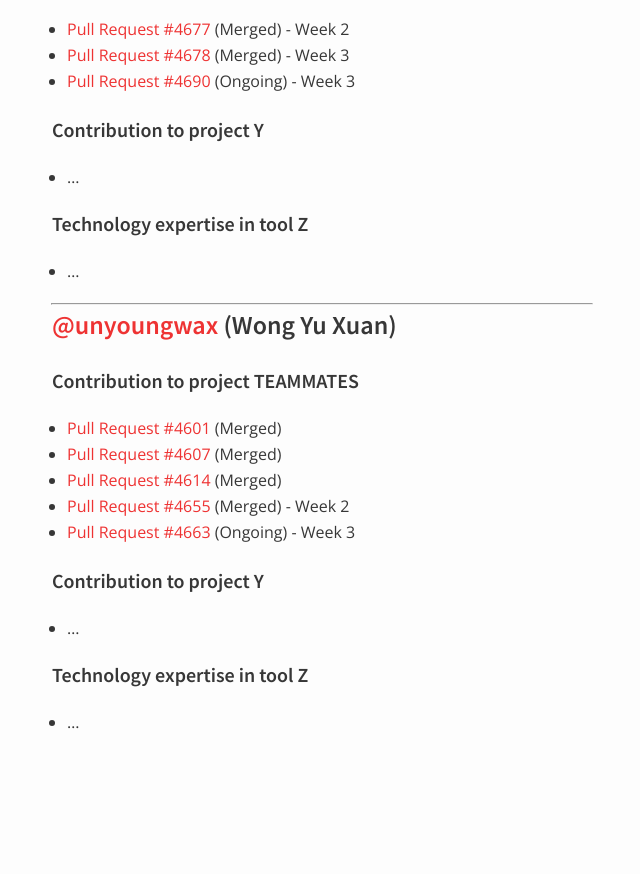
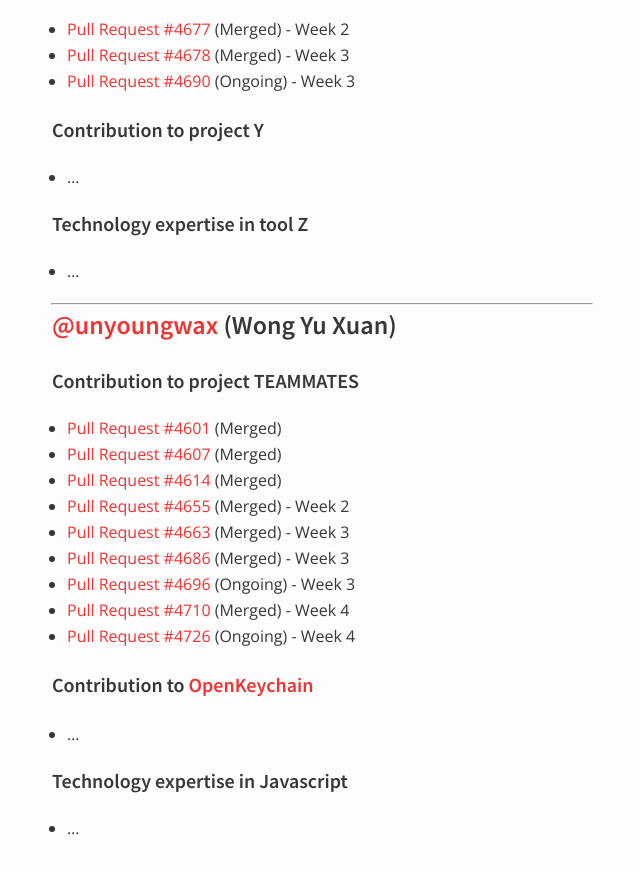
Before and after one commit to nus-oss/cs3281-AY1516S2-website, a Jekyll site: the page built from teams/teammates.md, in a window 1280 px wide and 900 px high, scrolled down 2094 px. Shown: the top 874 px of the window, without its empty margins (318-958 px from the left). Built offline with Jekyll 4.4.1, drawn with Linux system fonts in a browser that asks for light colours; before the commit the page ends 2888 px from its top, so only the background shows below that; some of the changed text lies outside the part shown.

Commit message:
Update Yu Xuan's progress, expertise & minor project

```diff
--- a/teams/teammates.md
+++ b/teams/teammates.md
@@ -18,7 +18,7 @@
    - Technology Expertise:
 
  - [@unyoungwax](https://github.com/unyoungwax) (Wong Yu Xuan)
-   - Technology Expertise:
+   - Technology Expertise: Javascript
 
 ## Workplan
 
@@ -93,10 +93,14 @@
  * [Pull Request #4607](https://github.com/TEAMMATES/repo/pull/4607) (Merged)
  * [Pull Request #4614](https://github.com/TEAMMATES/repo/pull/4614) (Merged)
  * [Pull Request #4655](https://github.com/TEAMMATES/repo/pull/4655) (Merged) - Week 2
- * [Pull Request #4663](https://github.com/TEAMMATES/repo/pull/4663) (Ongoing) - Week 3
+ * [Pull Request #4663](https://github.com/TEAMMATES/repo/pull/4663) (Merged) - Week 3
+ * [Pull Request #4686](https://github.com/TEAMMATES/repo/pull/4686) (Merged) - Week 3
+ * [Pull Request #4696](https://github.com/TEAMMATES/repo/pull/4696) (Ongoing) - Week 3
+ * [Pull Request #4710](https://github.com/TEAMMATES/repo/pull/4710) (Merged) - Week 4
+ * [Pull Request #4726](https://github.com/TEAMMATES/repo/pull/4726) (Ongoing) - Week 4
 
-#### Contribution to project Y
+#### Contribution to [OpenKeychain](https://github.com/open-keychain/open-keychain)
  * ...
 
-#### Technology expertise in tool Z
+#### Technology expertise in Javascript
  * ...
```
